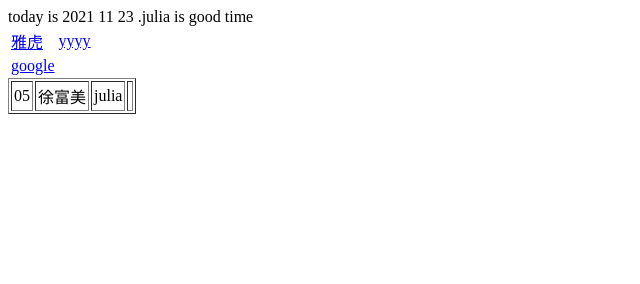
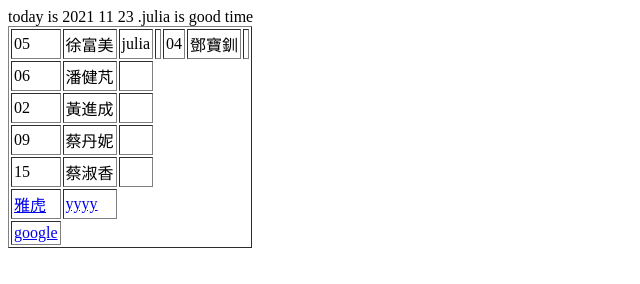
Before and after one commit to juliamayy/juliamayy.github.io, a plain HTML site: page index.html in a window 1280 px wide. Shown: the whole page, without its empty margins (0-640 px from the left). Drawn offline with Linux system fonts and the light colour scheme.

Commit message:
Add files via upload

```diff
--- a/index.html
+++ b/index.html
@@ -1,8 +1,13 @@
-<table>
+<table cellpadding="2" border="1">
+
 today is 2021 11 23 .julia
 is good time
-
-
+<tr><td> 05 <td>徐富美  <td>julia <td><a href=http://juliamayy.
+<tr><td> 04 <td>鄧寶釧  <td>
+<tr><td> 06 <td>潘健芃  <td>
+<tr><td> 02 <td>黃進成  <td>
+<tr><td> 09 <td>蔡丹妮  <td>
+<tr><td> 15 <td>蔡淑香  <td>
 
 <tr><td><a href=http://www.yahoo.com> 雅虎 </a> <td>  <a href=xxxx> yyyy</a>
 
@@ -11,12 +16,3 @@ is good time
 
 
 </table>
-
-
-<table cellpadding="2" border="1">
-
-
-<tr><td> 05 <td>徐富美  <td>julia <td><a href=http://juliamayy.
-
-
-</table>
```
